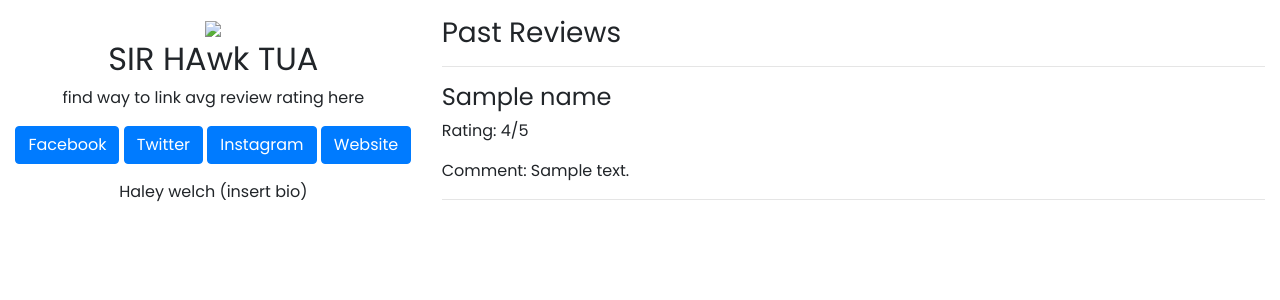
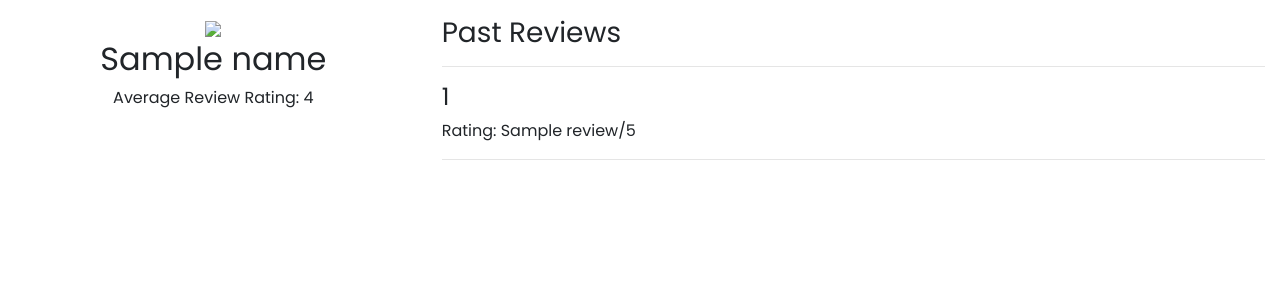
Before and after one commit to aleal209/ToiletFinder, a Flask app: template frontend/templates/profile.html in a window 1280 px wide. Shown: the part 70-370 px from the top of the page. Run offline with Flask 3, Linux system fonts and the light colour scheme; the template is opened without the code that fills it: most values are stand-ins (such as "Sample title", 1, 10 or a date in 2020); some libraries are stand-ins or nearby versions.

Commit message:
Profile: Linked past reviews and Username

```diff
--- a/frontend/flask_maps.py
+++ b/frontend/flask_maps.py
@@ -32,7 +32,25 @@ def add_bathroom():
 
 @app.route("/profile")
 def profile():
-    return flask.render_template('profile.html')
+    name = session['Username']
+    reviews = []
+    ratings = []
+    tmp = {}
+    rating = 0
+    count = 0
+    for review in review_collection.find():
+        if review['Username'] == name:
+            tmp = (review["Name"], review["Review"])
+            count += 1
+            reviews.append(tmp)
+            ratings.append(review["Review"])
+    for r in ratings:
+        rating += r
+    if count == 0:
+        rating = "No Reviews Yet!"
+    else:
+        rating /= count
+    return flask.render_template('profile.html', name=name, reviews=reviews, rating=rating)
 
 @app.route("/welcome")
 def welcome():
--- a/frontend/templates/profile.html
+++ b/frontend/templates/profile.html
@@ -40,21 +40,21 @@
                     <img src="http://via.placeholder.com/300x250" class="img-rounded"/>
 
                     <!-- Header text (Person's name) -->
-                    <h2>SIR HAwk TUA</h2>
+                    <h2>{{name}}</h2>
                     <p>
-                        find way to link avg review rating here
+                        Average Review Rating: {{rating}}
                     </p>
 
                     <!-- Social buttons using anchor elements and btn-primary class to style -->
-                    <p>
-                      <a class="btn btn-primary btn-xs" href="#" role="button">Facebook</a>
-                      <a class="btn btn-primary btn-xs" href="#" role="button">Twitter</a>
-                      <a class="btn btn-primary btn-xs" href="#" role="button">Instagram</a>
-                      <a class="btn btn-primary btn-xs" href="#" role="button">Website</a>
-                    </p>
-                    <p>
-                        Haley welch (insert bio)
-                    </p>
+<!--?                    <p>-->
+<!--?                      <a class="btn btn-primary btn-xs" href="#" role="button">Facebook</a>-->
+<!--?                      <a class="btn btn-primary btn-xs" href="#" role="button">Twitter</a>-->
+<!--?                      <a class="btn btn-primary btn-xs" href="#" role="button">Instagram</a>-->
+<!--?                      <a class="btn btn-primary btn-xs" href="#" role="button">Website</a>-->
+<!--?                    </p>-->
+<!--?                    <p>-->
+<!--?                        Haley welch (insert bio)-->
+<!--?                    </p>-->
 
                 </div>
 
@@ -65,15 +65,15 @@
 
                 <h3>Past Reviews</h3>
                 <hr />
-                {% for review in user_reviews %}
+                {% for review in reviews %}
                 <div class="review">
-                    <h4>{{ name}}</h4>
-                    <p>Rating: {{ rating }}/5</p>
-                    <p>Comment: {{ comment }}</p>
+                    <h4>{{review[0]}}</h4>
+                    <p>Rating: {{review[1]}}/5</p>
+<!--?                    <p>Comment: {{ comment }}</p>-->
                     <hr />
                 </div>
                 {% endfor %}
-                {% if not user_reviews %}
+                {% if not reviews %}
                 <p>No reviews yet.</p>
                 {% endif %}
 
```
